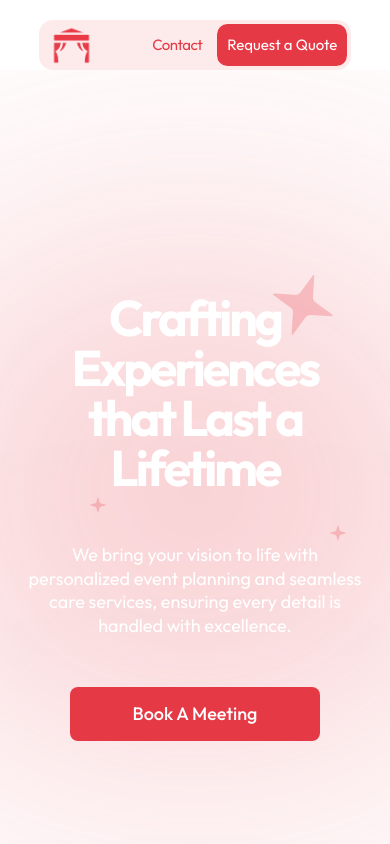
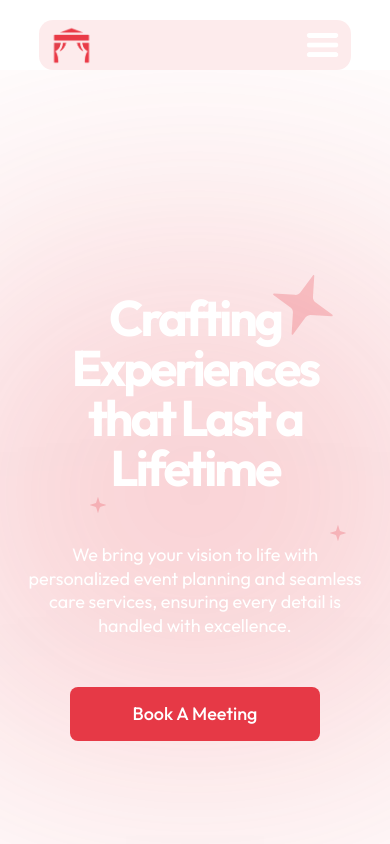
Before and after one commit to tedobanks/classic-differences-website, a Vue app: page / in a window 390 px wide. Shown: the top 844 px of the page. Built offline with nearby package versions, Linux system fonts and the light colour scheme.

Commit message:
implement mobile menu

```diff
--- a/src/assets/base.css
+++ b/src/assets/base.css
@@ -7,7 +7,8 @@
     --vt-c-red-dark: #8b0000;
     --vt-c-white-rgb: rgb(255, 255, 255, 0.2);
     --vt-c-black-rgb: rgb(17, 18, 4, 0.2);
-    --vt-c-red-rgb: rgb(230, 57, 70, 0.1);
+    --vt-c-red-rgb-10: rgb(230, 57, 70, 0.1);
+    --vt-c-red-rgb-30: rgb(230, 57, 70, 1);
     --vt-c-navy-blue-rgb: rgb(20, 20, 43);
     --vt-c-red-dark-rgb: rgb(139, 0, 0);
 }
@@ -17,7 +18,7 @@
     --color-background: var(--vt-c-white);
     --color-background-secondary: var(--vt-c-black);
     --color-text: var(--vt-c-black);
-    --color-text-rgb: var(--vt-c-red-rgb);
+    --color-text-rgb: var(--vt-c-red-rgb-10);
     --color-text-secondary: var(--vt-c-white);
     --color-section-title: var(--vt-c-red);
     --logo: url("/images/logo-mark.png");
@@ -30,7 +31,7 @@
         --color-background: var(--vt-c-black);
         --color-background-secondary: var(--vt-c-white);
         --color-text: var(--vt-c-white);
-        --color-text-rgb: var(--vt-c-red-rgb);
+        --color-text-rgb: var(--vt-c-red-rgb-10);
         --color-text-secondary: var(--vt-c-black);
         --color-section-title: var(--vt-c-red);
         --logo: url("/images/logo-mark.png");
--- a/src/components/Header.vue
+++ b/src/components/Header.vue
@@ -1,10 +1,41 @@
 <script setup>
+import { ref, computed, onMounted, onBeforeUnmount } from "vue";
+
+const windowWidth = ref(window.innerWidth);
+const isMobile = computed(
+    () => windowWidth.value >= 0 && windowWidth.value <= 768
+);
+
+const mobileMenuState = ref(false);
+
+// Show menu if it's desktop OR if it's mobile and menu is toggled
+const shouldShowMenu = computed(() => !isMobile.value || mobileMenuState.value);
+
 const paths = [
     {
         name: "Contact",
         path: "/contact",
     },
 ];
+
+const toggleMobileMenu = () => {
+    mobileMenuState.value = !mobileMenuState.value;
+};
+
+onMounted(() => {
+    window.addEventListener("resize", handleResize);
+    console.log("mobileMenuState", mobileMenuState.value);
+    console.log("isMobile: ", isMobile.value);
+    console.log("shouldShowMenu: ", shouldShowMenu.value);
+});
+
+onBeforeUnmount(() => {
+    window.removeEventListener("resize", handleResize);
+});
+
+function handleResize() {
+    windowWidth.value = window.innerWidth;
+}
 </script>
 
 <template>
@@ -13,7 +44,12 @@ const paths = [
             <RouterLink to="/" class="logo-wrapper">
                 <div class="logo"></div>
             </RouterLink>
-            <div class="nav-links">
+            <div v-if="shouldShowMenu" class="nav-links">
+                <div
+                    v-if="isMobile"
+                    class="close-icon"
+                    @click="toggleMobileMenu"
+                ></div>
                 <RouterLink
                     v-for="(path, index) in paths"
                     :key="index"
@@ -27,6 +63,11 @@ const paths = [
                     >Request a Quote</a
                 >
             </div>
+            <div
+                v-if="isMobile"
+                class="menu-icon"
+                @click="toggleMobileMenu"
+            ></div>
         </div>
     </div>
 </template>
@@ -91,4 +132,59 @@ const paths = [
     color: var(--vt-c-white);
     margin-right: calc((3.125rem - (0.85 * 3.125rem)) / 2);
 }
+
+@media only screen and (max-width: 768px) {
+    .main-header-wrapper {
+        position: relative;
+    }
+
+    .nav-links {
+        position: absolute;
+        height: fit-content;
+        width: 100%;
+        flex-direction: column;
+        border: 2px solid black;
+        left: 0;
+        top: 0;
+        padding: 3.125rem 1.25rem 1.25rem 1.25rem;
+        border-radius: 0.875rem;
+        background-color: var(--vt-c-red-rgb-30);
+    }
+
+    .nav-link {
+        color: var(--vt-c-white);
+        font-size: 1.125rem;
+    }
+
+    .cta-button {
+        background-color: var(--vt-c-white);
+        color: var(--vt-c-red);
+        width: 100%;
+        height: 3.125rem !important;
+        font-size: 1.125rem;
+        font-weight: 500;
+    }
+
+    .menu-icon,
+    .close-icon {
+        margin-right: 0.625rem;
+        height: 75%;
+        aspect-ratio: 1;
+        background-size: cover;
+        background-repeat: no-repeat;
+        background-position: center;
+    }
+
+    .menu-icon {
+        background-image: url("/images/burger-bar.png");
+    }
+
+    .close-icon {
+        height: 1.875rem;
+        position: absolute;
+        right: 0;
+        top: 0.625rem;
+        background-image: url("/images/close.png");
+    }
+}
 </style>
--- a/src/components/home/FAQ.vue
+++ b/src/components/home/FAQ.vue
@@ -11,7 +11,6 @@ onMounted(() => {
         { length: faqList.value.length },
         (_, index) => false
     );
-    console.log("Dropdown Toggle states: ", states.value);
 });
 
 const toggleDropDown = (index) => {
@@ -23,8 +22,6 @@ const toggleDropDown = (index) => {
             states.value[i] = false;
         }
     }
-
-     console.log(states.value)
 };
 </script>
 
```
Also changed, not shown: public/images/burger-bar.png (added), public/images/close.png (added).
